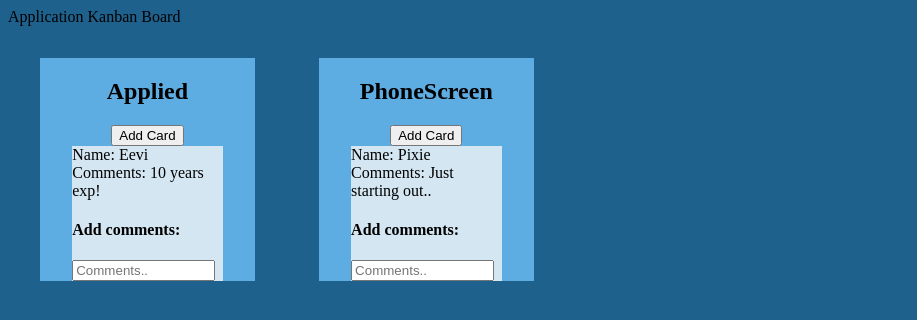
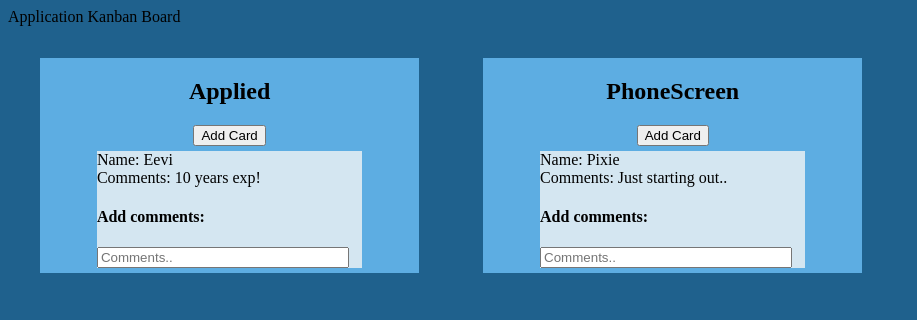
Before and after one commit to ajlee12/react-node-kanban, a React (Create React App) app: page / in a window 1280 px wide. Shown: the top 320 px of the page, without its empty margins (0-917 px from the left). Built offline with nearby package versions, Linux system fonts and the light colour scheme.

Commit message:
Slightly tweak styling.

```diff
--- a/src/components/App.jsx
+++ b/src/components/App.jsx
@@ -8,7 +8,7 @@ const App = () => {
   return (
     <div id='App' style={styles}>
       <List id='list-Applied' listTitle={'Applied'}>
-        <AddCardButton />
+        {/* <AddCardButton /> */}
       </List>
       <List id='list-PhoneScreen' listTitle={'PhoneScreen'} />
     </div>
--- a/src/styles.css
+++ b/src/styles.css
@@ -1,11 +1,5 @@
 body {
   background-color: #1F618D;
-  /* box-sizing: border-box; */
-}
-
-#App {
-  display: flex;
-
 }
 
 .lists {
@@ -14,7 +8,8 @@ body {
   flex-direction: column;
   align-items: center;
 
-  width: 17%;
+  width: 30%;
+  min-width: 17%;
   /* padding: 2em; */
   margin: 2em;
 }
@@ -25,6 +20,7 @@ body {
   display: flex;
   flex-direction: column;
   align-items: flex-start;
+  margin: 0.3em;
 }
 
 .comments-div {
```
